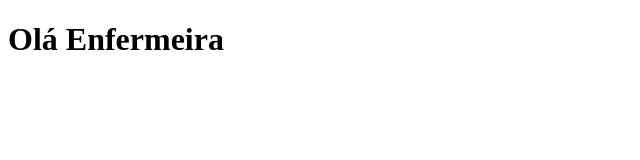
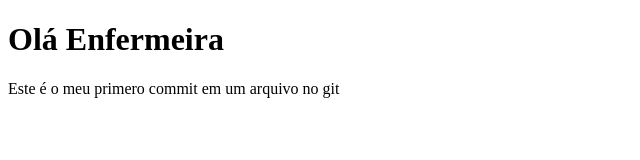
Before and after one commit to jefurini/atividade2, a plain HTML site: page index.html in a window 1280 px wide. Shown: the whole page, without its empty margins (0-640 px from the left). Drawn offline with Linux system fonts and the light colour scheme.

Commit message:
paragrafo de apresentacao

```diff
--- a/index.html
+++ b/index.html
@@ -6,6 +6,6 @@
 </head>
 <body>
     <h1>Olá Enfermeira</h1>
-
+<p>Este é o meu primero commit em um arquivo no git</p>
 </body>
 </html>
```
